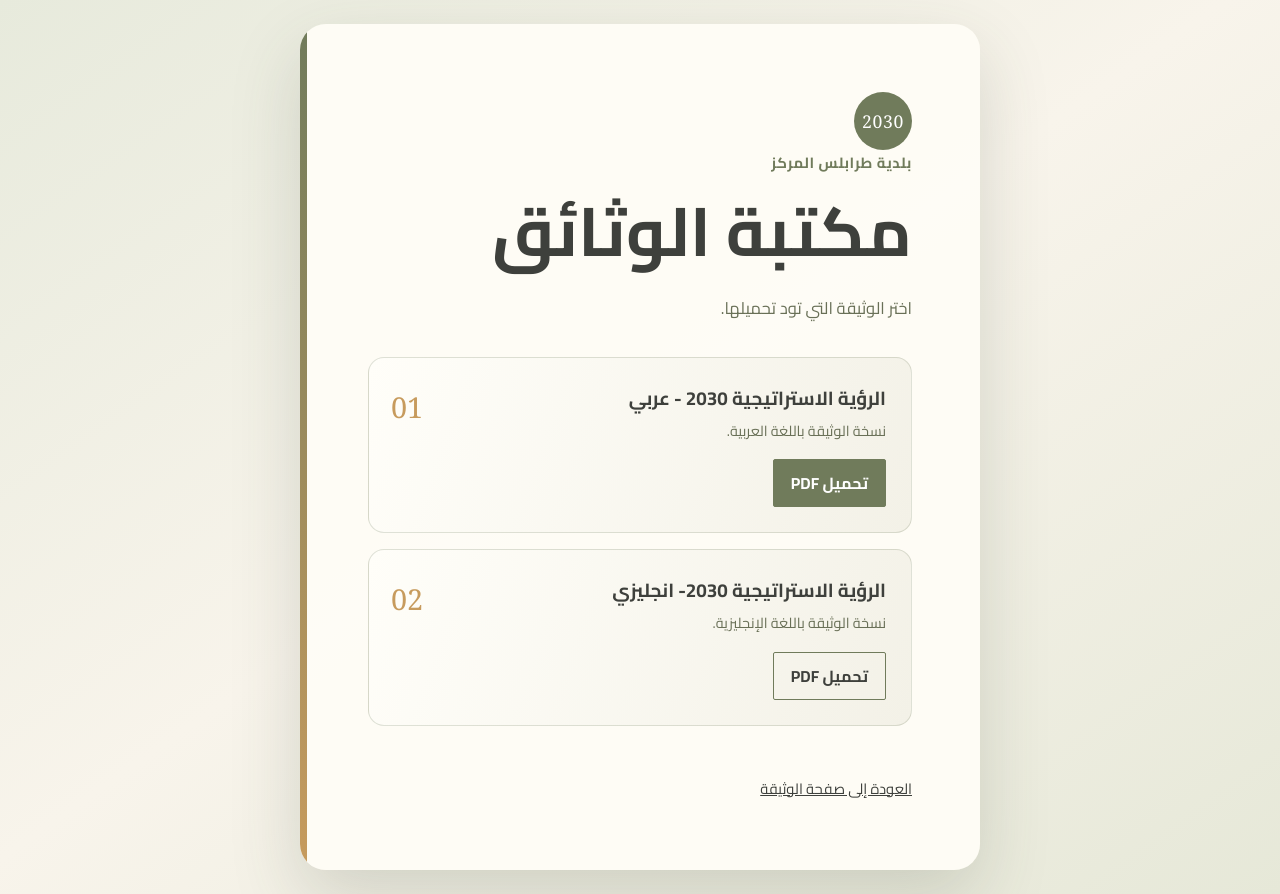
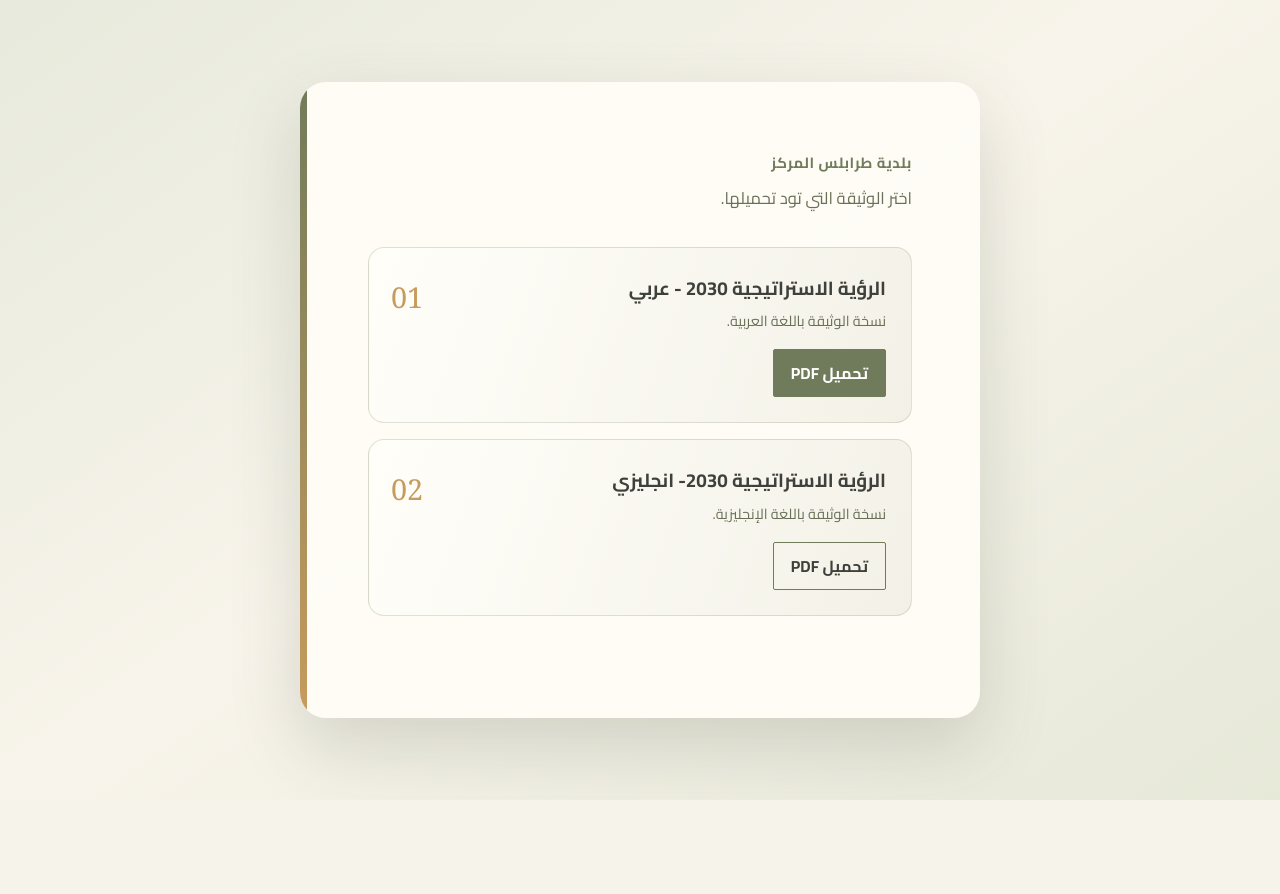
Before and after one commit to MustafaAldernawi/vision-2030-qr, a website: page download.html in a window 1280 px wide. After the commit the page ends 800 px from the top, so only its background shows below. Drawn offline with Linux system fonts and the light colour scheme.

Commit message:
fix: remove documents library heading

```diff
--- a/download.html
+++ b/download.html
@@ -3,17 +3,15 @@
 <head>
   <meta charset="utf-8">
   <meta name="viewport" content="width=device-width, initial-scale=1">
-  <meta name="description" content="صفحة تحميل الرؤية الاستراتيجية 2030 لبلدية طرابلس المركز">
-  <title>تحميل الرؤية الاستراتيجية 2030 | بلدية طرابلس المركز</title>
+  <meta name="description" content="تحميل وثائق الرؤية الاستراتيجية 2030">
+  <title>تحميل الوثائق</title>
   <link rel="stylesheet" href="assets/css/site.css">
   <link rel="stylesheet" href="assets/css/download-options.css">
 </head>
 <body class="download-page">
   <main class="download-shell">
-    <div class="download-mark" aria-hidden="true">2030</div>
     <p class="eyebrow">بلدية طرابلس المركز</p>
-    <h1>مكتبة الوثائق</h1>
-    <p id="download-message" class="download-intro">اختر الوثيقة التي تود تحميلها.</p>
+    <p class="download-intro">اختر الوثيقة التي تود تحميلها.</p>
     <section class="document-list" aria-label="ملفات التحميل">
       <div class="document-option">
         <span class="document-number">01</span>
@@ -28,7 +26,6 @@
         <a id="manual-projects-download" class="button secondary" href="documents/vision-2030-projects.pdf" download="vision-2030-projects.pdf">تحميل PDF</a>
       </div>
     </section>
-    <a class="back-link" href="index.html">العودة إلى صفحة الوثيقة</a>
   </main>
 </body>
 </html>
```
Also changed, not shown: tests/site.test.mjs (+3 -0 lines).
